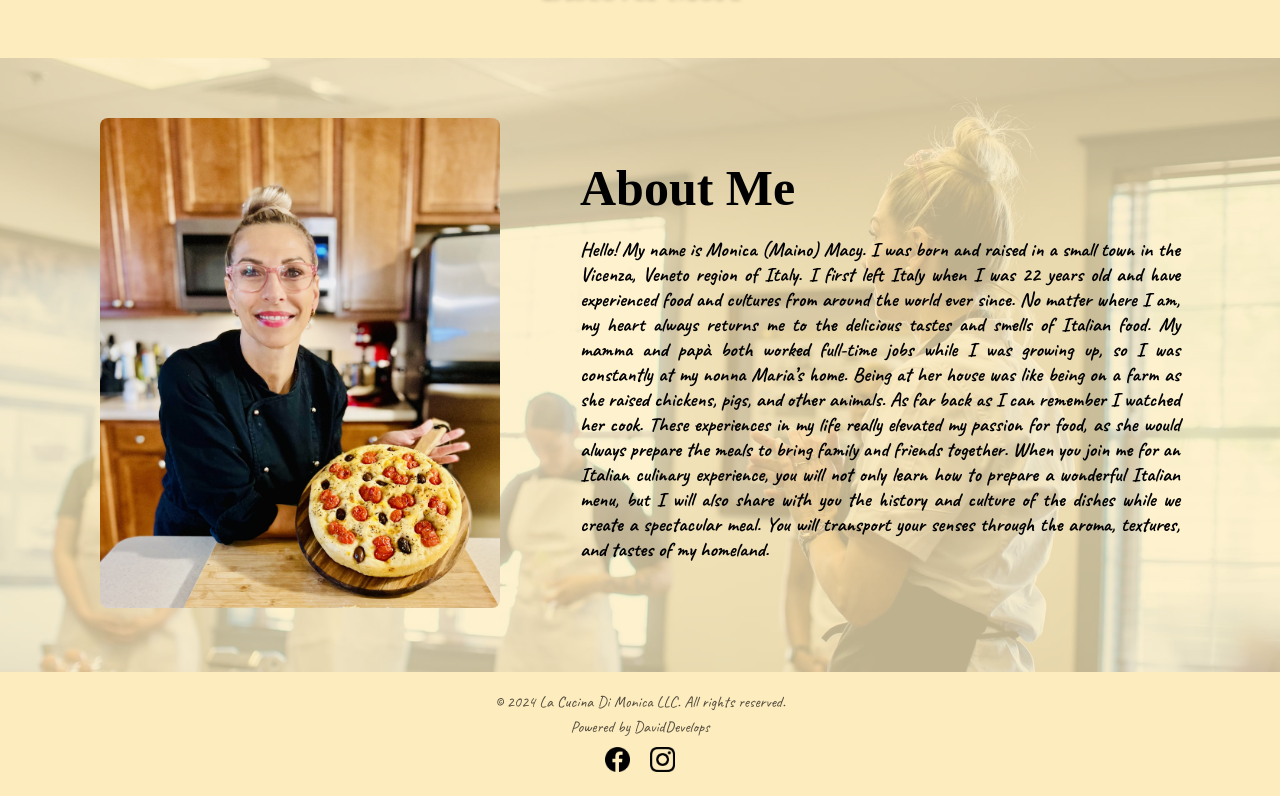
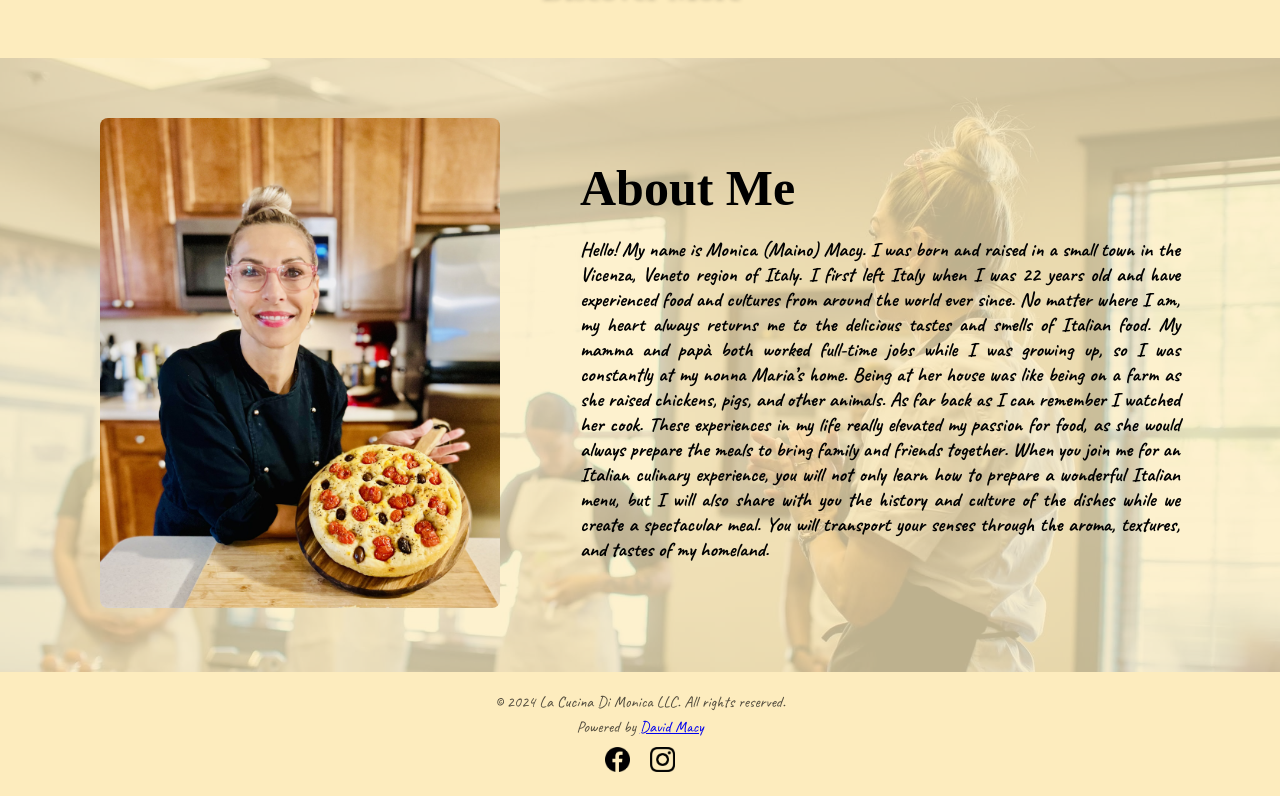
Before and after one commit to djmacy/cucina-di-monica-react, a React (Create React App) app: page / in a window 1280 px wide. Shown: the part 1266-2062 px from the top of the page. Built offline with nearby package versions, Linux system fonts and the light colour scheme; no server answers; a web font is replaced by a local one.

Commit message:
adjusted footer, hopefully fixed video on ios

```diff
--- a/src/components/Footer.js
+++ b/src/components/Footer.js
@@ -8,7 +8,7 @@ const Footer = () => {
     return (
         <footer className="footer-container">
             <p>&copy; {new Date().getFullYear()} La Cucina Di Monica LLC. All rights reserved.</p>
-            <p>Powered by DavidDevelops</p>
+            <p>Powered by <a href="mailto:macydavid2001@gmail.com">David Macy</a></p>
             <div className="social-media-icons">
                 <a href="https://www.facebook.com/cucinadimonica/" target="_blank" rel="noopener noreferrer">
                     <img src={fbLogo} alt="Facebook" />
--- a/src/components/VideoHeader.js
+++ b/src/components/VideoHeader.js
@@ -1,13 +1,14 @@
 // VideoHeader.js
-import React, { useState, useEffect } from 'react';
+import React, {useState, useEffect, useRef} from 'react';
 import './VideoHeader.css';
 import Logo from './Logo.js'
 
 const VideoHeader = ({ title, videoSource, endingImage }) => {
     const [isLoaded, setIsLoaded] = useState(false);
     const [videoEnded, setVideoEnded] = useState(false);
-
+    const videoRef= useRef(undefined);
     useEffect(() => {
+        videoRef.current.defaultMuted = true;
         if (videoEnded) {
             document.querySelector('.video-header-container').style.backgroundColor = "#fdecbe";
         }
@@ -25,14 +26,12 @@ const VideoHeader = ({ title, videoSource, endingImage }) => {
 
     return (
         <header className='video-header-container' style={videoHeaderStyle}>
-            <video className='video-background' autoPlay /*loop*/ muted onLoadedData={() => setIsLoaded(true)} onEnded={handleVideoEnd}>
+
+            <video className='video-background' ref={videoRef} autoPlay={true} /*loop*/ muted={true} playsInline={true} onLoadedData={() => setIsLoaded(true)} onEnded={handleVideoEnd}>
                 <source src={videoSource} type='video/mp4' />
                 Your browser does not support the video tag.
             </video>
-            {/* eslint-disable-next-line jsx-a11y/img-redundant-alt */}
             {videoEnded && <Logo below={true} className={"ending-image"}/> }
-
-            {/* Add other elements as needed */}
         </header>
     );
 };
```
Also changed, not shown: public/manifest.json.
